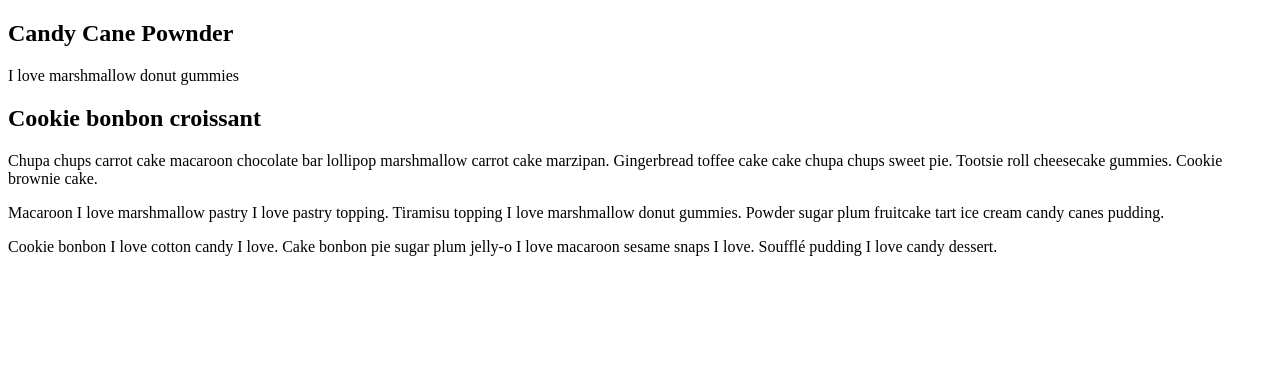
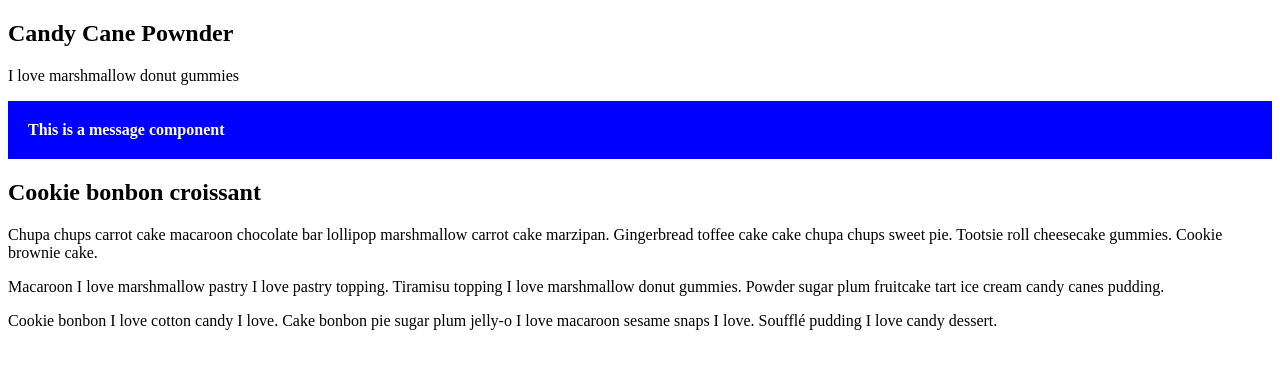
Before and after one commit to jasonmelgoza/hello-gatsby-mdx, a Gatsby site: page /candy-cane-powder/ in a window 1280 px wide. Shown: the part 60-428 px from the top of the page. Built offline with nearby package versions, Linux system fonts and the light colour scheme; Gatsby itself is replaced by a stand-in of ours.

Commit message:
Added component example
Included a example global component for mdx content

```diff
--- a/content/blog/candy-cane-powder.mdx
+++ b/content/blog/candy-cane-powder.mdx
@@ -3,6 +3,8 @@ title: Candy Cane Pownder
 date: "2020-03-07"
 description: "I love marshmallow donut gummies"
 ---
+
+<Message>This is a message component</Message>
 
 ## Cookie bonbon croissant
 
--- a/src/components/layout.js
+++ b/src/components/layout.js
@@ -1,11 +1,15 @@
 import React from "react"
 import { Link } from "gatsby"
+import { MDXProvider } from "@mdx-js/react"
+import Message from "./message"
+
+const shortcodes = { Message }
 
 export default ({ children }) => (
-  <React.Fragment>
+  <MDXProvider components={shortcodes}>
     <h1>
       <Link to="/">Hello Gatsby MDX</Link>
     </h1>
     {children}
-  </React.Fragment>
+  </MDXProvider>
 )
--- /dev/null
+++ b/src/components/message.js
@@ -0,0 +1,10 @@
+import React from "react"
+
+export default ({ children }) => (
+  <div
+    className="message"
+    style={{ backgroundColor: "blue", color: "white", padding: "20px" }}
+  >
+    <strong>{children}</strong>
+  </div>
+)
```
